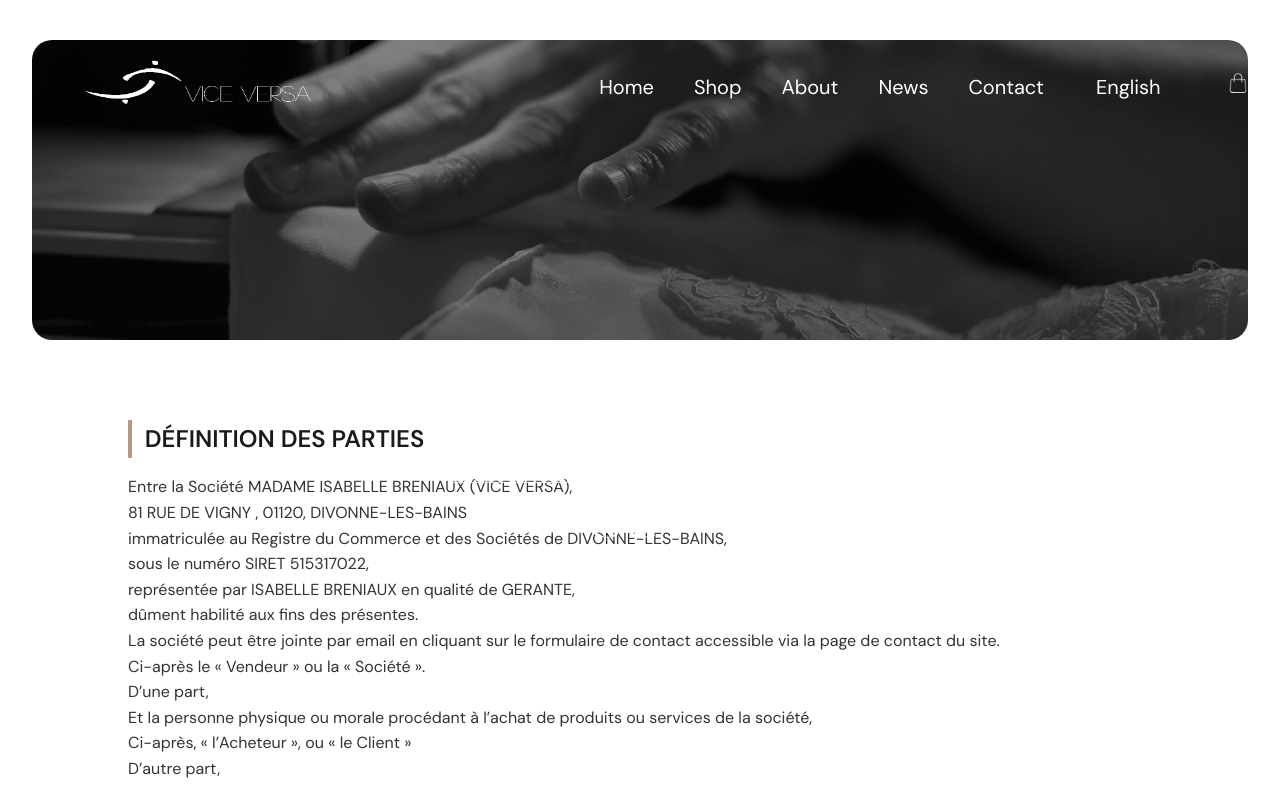
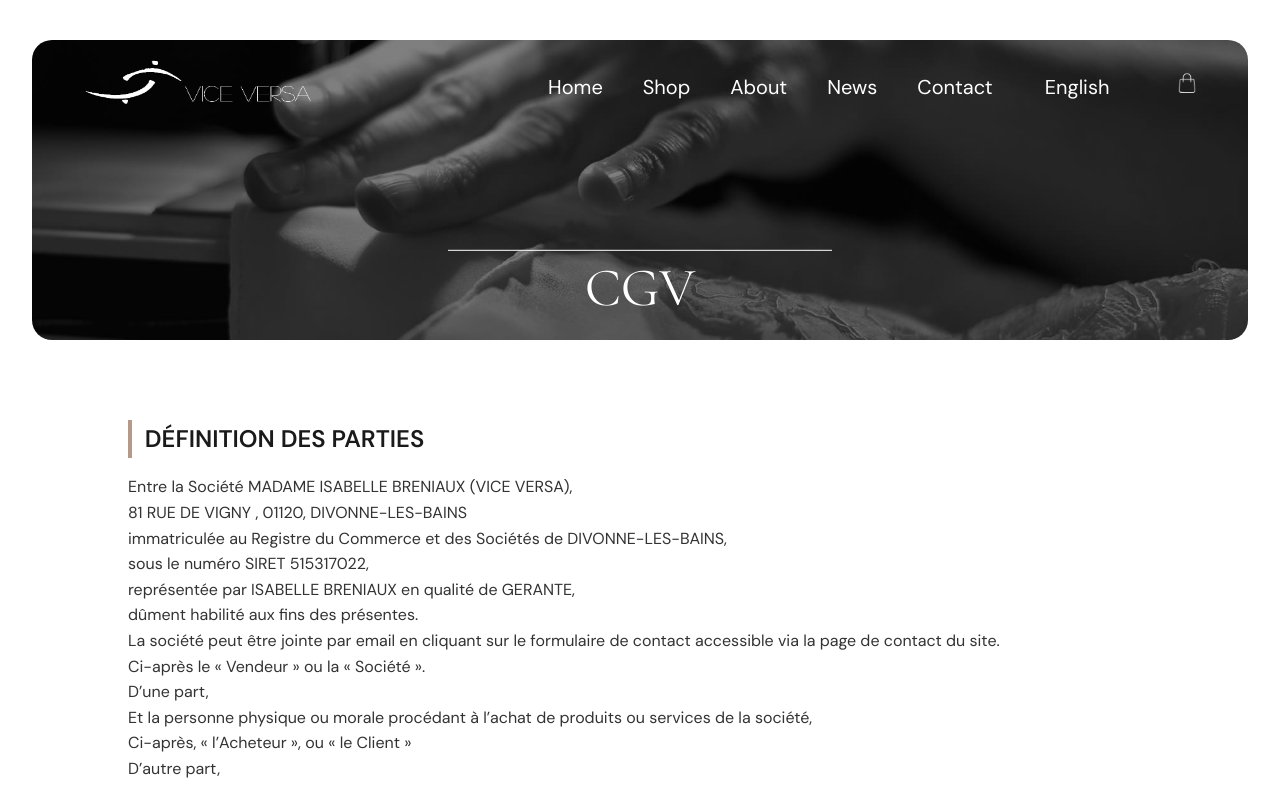
Before and after one commit to 0x414854/ViceVersa_website, a Next.js app: page /en/cgv in a window 1280 px wide. Shown: the top 800 px of the page. Built offline with nearby package versions, Linux system fonts and the light colour scheme.

Commit message:
Fix responsive layout issues

```diff
--- a/styles/aboutPage.module.css
+++ b/styles/aboutPage.module.css
@@ -210,11 +210,7 @@
     max-height: 300px;
   }
 }
-@media only screen and (min-width: 375px) and (orientation: landscape) {
-  .title {
-    top: 65%;
-  }
-}
+
 /* KEY FRAMES ANIMATION */
 
 @keyframes title {
--- a/styles/cartPage.module.css
+++ b/styles/cartPage.module.css
@@ -149,11 +149,6 @@
     font-size: 2.5rem;
   }
 }
-@media only screen and (min-width: 375px) and (orientation: landscape) {
-  .title {
-    top: 65%;
-  }
-}
 
 /* KEY FRAMES ANIMATION */
 
--- a/styles/cgv.module.css
+++ b/styles/cgv.module.css
@@ -121,12 +121,6 @@
   }
 }
 
-@media only screen and (min-width: 375px) and (orientation: landscape) {
-  .title {
-    top: 65%;
-  }
-}
-
 /* KEY FRAMES ANIMATION */
 
 @keyframes title {
--- a/styles/collaborationPage.module.css
+++ b/styles/collaborationPage.module.css
@@ -180,11 +180,6 @@
   }
 }
 
-@media only screen and (min-width: 375px) and (orientation: landscape) {
-  .title {
-    top: 65%;
-  }
-}
 /* KEY FRAMES */
 
 @keyframes title {
--- a/styles/contactPage.module.css
+++ b/styles/contactPage.module.css
@@ -125,11 +125,7 @@
     font-size: 2.5rem;
   }
 }
-@media only screen and (min-width: 375px) and (orientation: landscape) {
-  .title {
-    top: 65%;
-  }
-}
+
 /* KEY FRAMES ANIMATION */
 
 @keyframes title {
--- a/styles/header/header.module.css
+++ b/styles/header/header.module.css
@@ -128,10 +128,10 @@
 .desktopNav {
   display: flex;
 }
-.navContainer {
+/* .navContainer {
   width: 75%;
   justify-content: space-between;
-}
+} */
 .mobileIcons {
   display: none;
   gap: 20px;
@@ -360,7 +360,6 @@
   }
   .navbarContainer .navLeft a img,
   .navScrolled .navLeft a img {
-    width: 100%;
     max-width: 230px;
   }
 }
@@ -404,7 +403,6 @@
   }
   .navbarContainer .navLeft a img,
   .navScrolled .navLeft a img {
-    width: 100%;
     max-width: 200px;
   }
   .cartBadgeMobile {
--- a/styles/legalnotices.module.css
+++ b/styles/legalnotices.module.css
@@ -135,12 +135,7 @@
     width: 90%;
   }
 }
-@media only screen and (min-width: 375px) and (orientation: landscape) {
-  .title {
-    width: 80%;
-    top: 65%;
-  }
-}
+
 /* KEY FRAMES ANIMATION */
 
 @keyframes title {
--- a/styles/newsPage.module.css
+++ b/styles/newsPage.module.css
@@ -144,11 +144,7 @@
     flex-direction: column; /* prend au moins toute la hauteur visible */
   }
 }
-@media only screen and (min-width: 375px) and (orientation: landscape) {
-  .title {
-    top: 65%;
-  }
-}
+
 /* KEY FRAMES ANIMATION */
 
 @keyframes title {
--- a/styles/pageId.module.css
+++ b/styles/pageId.module.css
@@ -350,11 +350,6 @@
     width: 100%;
   }
 }
-@media only screen and (min-width: 375px) and (orientation: landscape) {
-  .title {
-    top: 65%;
-  }
-}
 
 /* KEY FRAMES ANIMATION */
 
--- a/styles/popupPage.module.css
+++ b/styles/popupPage.module.css
@@ -113,11 +113,7 @@
     width: 100%;
   }
 }
-@media only screen and (min-width: 375px) and (orientation: landscape) {
-  .title {
-    top: 65%;
-  }
-}
+
 /* KEY FRAMES ANIMATION */
 
 @keyframes title {
--- a/styles/privacyPolicy.module.css
+++ b/styles/privacyPolicy.module.css
@@ -122,11 +122,6 @@
     width: 90%;
   }
 }
-@media only screen and (min-width: 375px) and (orientation: landscape) {
-  .title {
-    top: 55%;
-  }
-}
 
 /* KEY FRAMES ANIMATION */
 
--- a/styles/shopPage.module.css
+++ b/styles/shopPage.module.css
@@ -238,11 +238,11 @@
   }
 }
 
-@media only screen and (min-width: 375px) and (orientation: landscape) {
+/* @media only screen and (min-width: 375px) and (orientation: landscape) {
   .title {
     top: 65%;
   }
-}
+} */
 
 /* KEY FRAMES ANIMATION */
 
```
